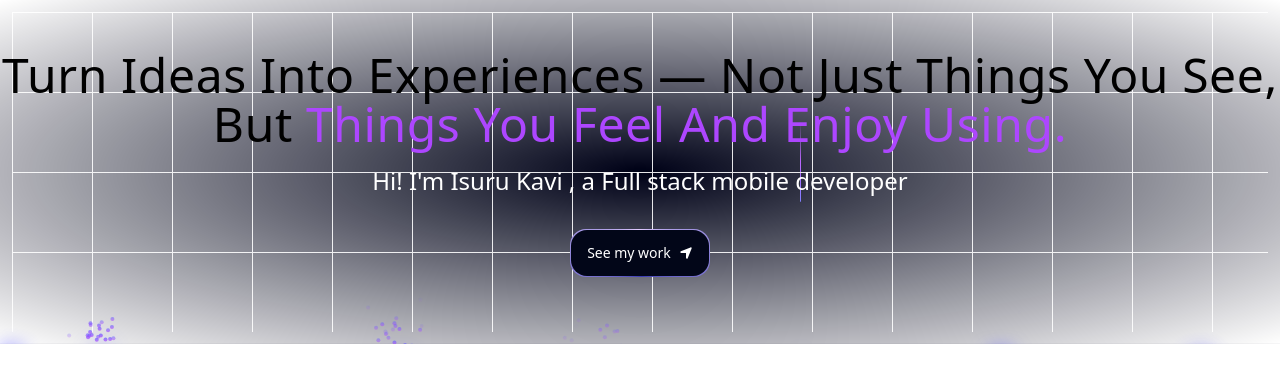
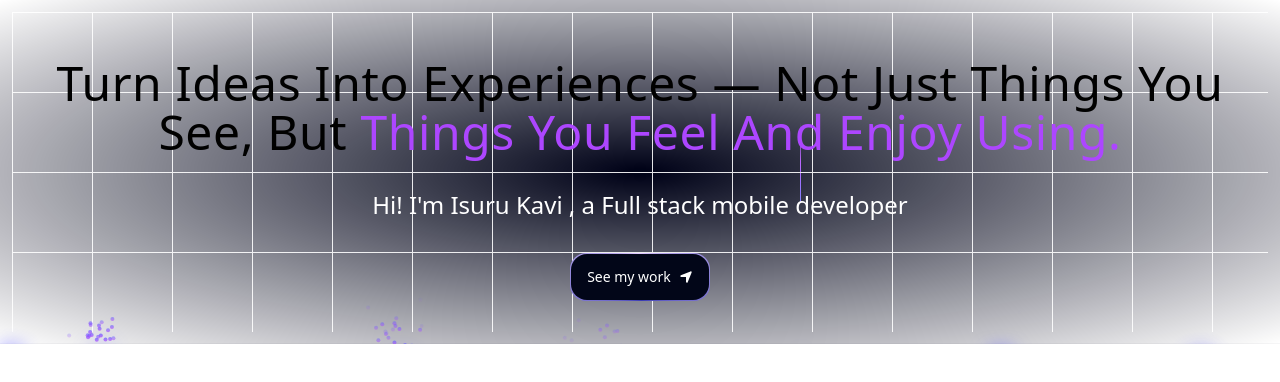
Before and after one commit to IsuruKavi/portfolio-site, a Next.js app: page / in a window 1280 px wide. Shown: the top 382 px of the page. Built offline with nearby package versions, Linux system fonts and the light colour scheme.

Commit message:
fix styling

```diff
--- a/components/ Hero.tsx
+++ b/components/ Hero.tsx
@@ -25,14 +25,14 @@ const Hero = () => {
             <TextGenerateEffect
               duration={2}
               filter={false}
-              className="text-4xl text-center z-10 mb-4"
+              className="text-4xl text-center z-10 mt-8 px-4"
               words={
                 "Turn Ideas Into Experiences — Not Just Things You See, But Things You Feel And Enjoy Using."
               }
             />
 
 
-          <p className="text-white md:text-2xl z-10">
+          <p className="text-white md:text-2xl z-10 pt-8">
             Hi! I&apos;m Isuru Kavi , a Full stack mobile developer
           </p>
           <div className="my-8">
--- a/components/ui/text-generate-effect.tsx
+++ b/components/ui/text-generate-effect.tsx
@@ -39,7 +39,7 @@ export const TextGenerateEffect = ({
               key={word + idx}
               className={`${
                 idx > 10
-                  ? "text-purple-500 text-2xl md:text-5xl font-medium"
+                  ? "text-purple-500 text-2xl md:text-5xl font-medium opacity-0"
                   : "dark:text-white text-black opacity-0 text-2xl md:text-5xl font-medium"
               }`}
               style={{
```
